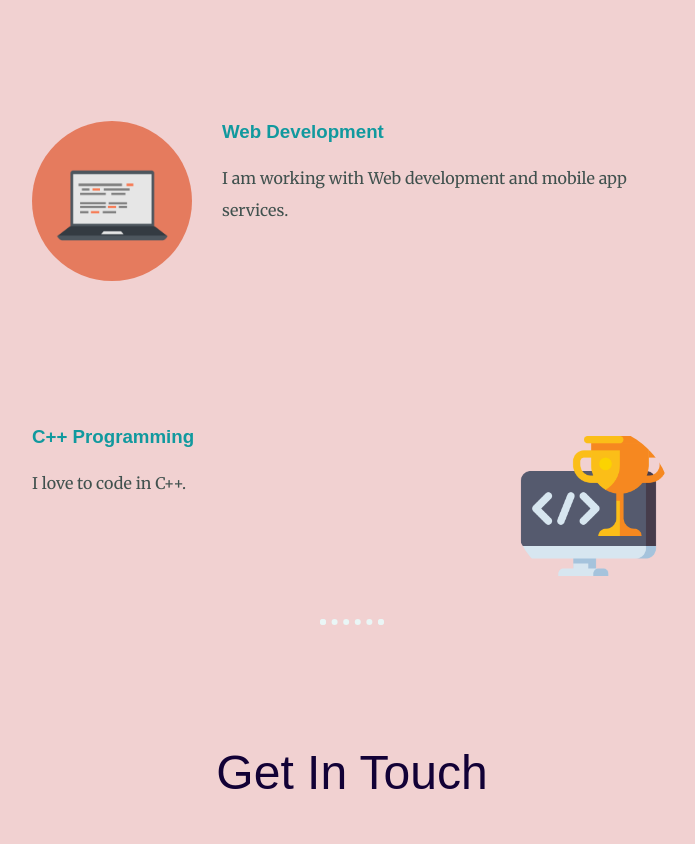
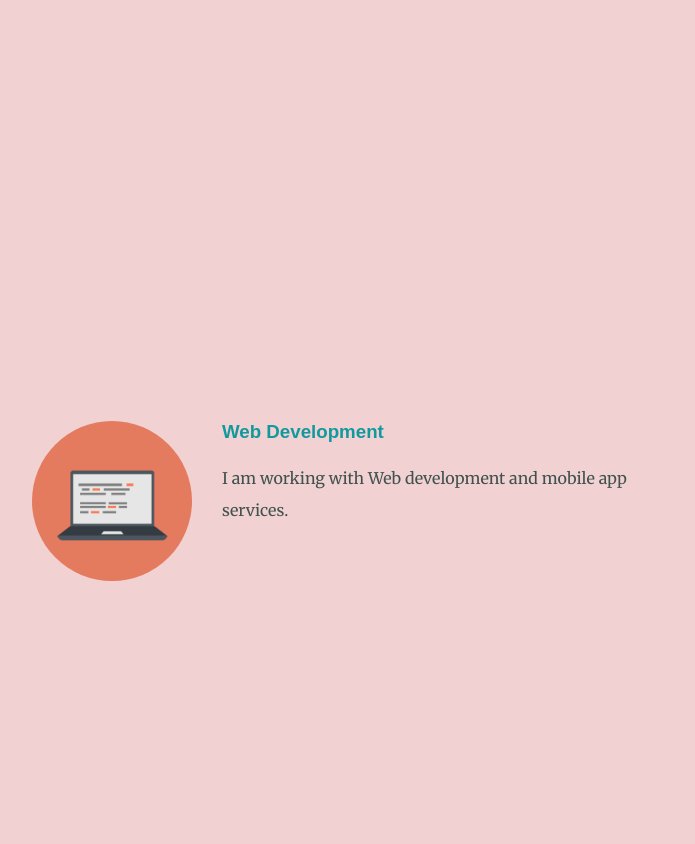
Before and after one commit to imnitin13/myweb, a plain HTML site: page index.html in a window 1280 px wide. Shown: the part 1780-2624 px from the top of the page, without its empty margins (288-983 px from the left). Drawn offline with Linux system fonts and the light colour scheme.

Commit message:
Update index.html

```diff
--- a/index.html
+++ b/index.html
@@ -26,12 +26,12 @@
         <hr>
         <div class="skills">
           <h2>My Skills.</h2>
-          <div class="skill-row">
+          <div class="skill-row" style="margin-top: 500px;">
             <img class="computer" src="computer.png" alt="">
             <h3>Web Development</h3>
             <p>I am working with Web development and mobile app services.</p>
           </div>
-          <div class="skill-row" style="margin-bottom: 120px;">
+          <div class="skill-row" style="margin-bottom: 120px;margin-top: 500px;">
             <img class="hackathon" src="hackathon.png" alt="">
             <h3>C++ Programming</h3>
             <p>I love to code in C++.                                                                                 </p>
```
